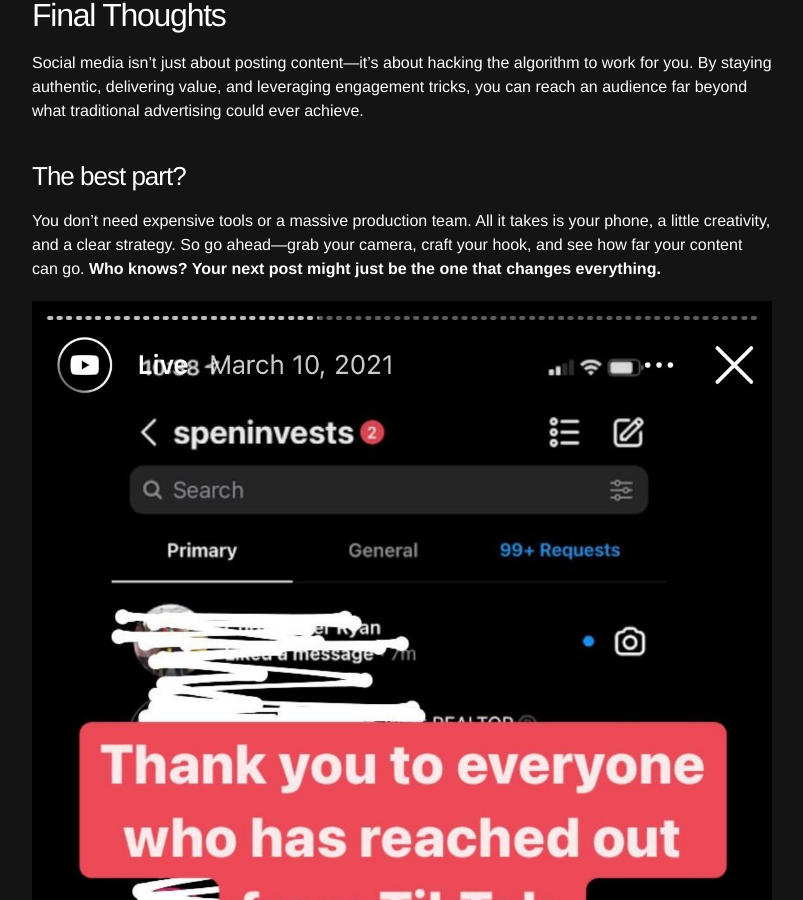
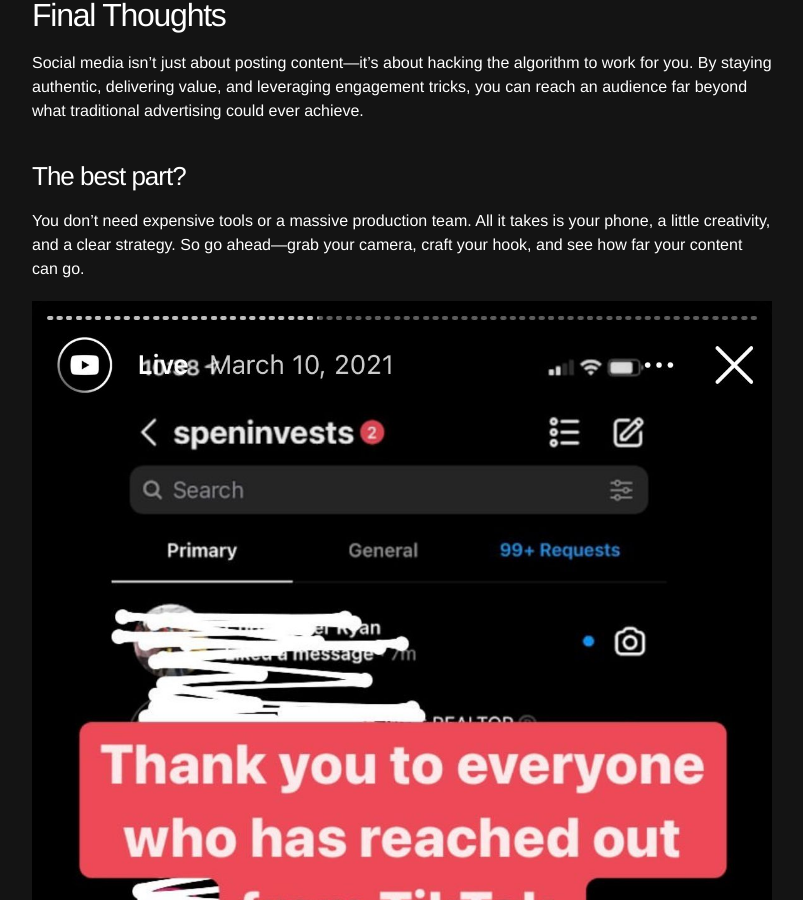
Before and after one commit to spenriche/spenriche.github.io, a Jekyll site: the page built from _posts/2021-3-29-social.md, in a window 1280 px wide and 900 px high, scrolled down 4880 px. Shown: the whole window, without its empty margins (238-1041 px from the left). Built offline with Jekyll 4.4.1, drawn with Linux system fonts in a browser that asks for light colours.

```diff
--- a/_posts/2021-3-29-social.md
+++ b/_posts/2021-3-29-social.md
@@ -101,7 +101,7 @@ Once your video gains traction, the **network effect** kicks in. As people share
 Social media isn’t just about posting content—it’s about hacking the algorithm to work for you. By staying authentic, delivering value, and leveraging engagement tricks, you can reach an audience far beyond what traditional advertising could ever achieve.
 
 ### The best part?
-You don’t need expensive tools or a massive production team. All it takes is your phone, a little creativity, and a clear strategy. So go ahead—grab your camera, craft your hook, and see how far your content can go. **Who knows? Your next post might just be the one that changes everything.**
+You don’t need expensive tools or a massive production team. All it takes is your phone, a little creativity, and a clear strategy. So go ahead—grab your camera, craft your hook, and see how far your content can go.
 
 ![Alt text](/assets/images/social/4.jpeg)
 <span style="display: block; text-align: center; font-size: 15px; color: #888; margin-top: 5px; font-style: italic;">Instagram DMs</span>
```
